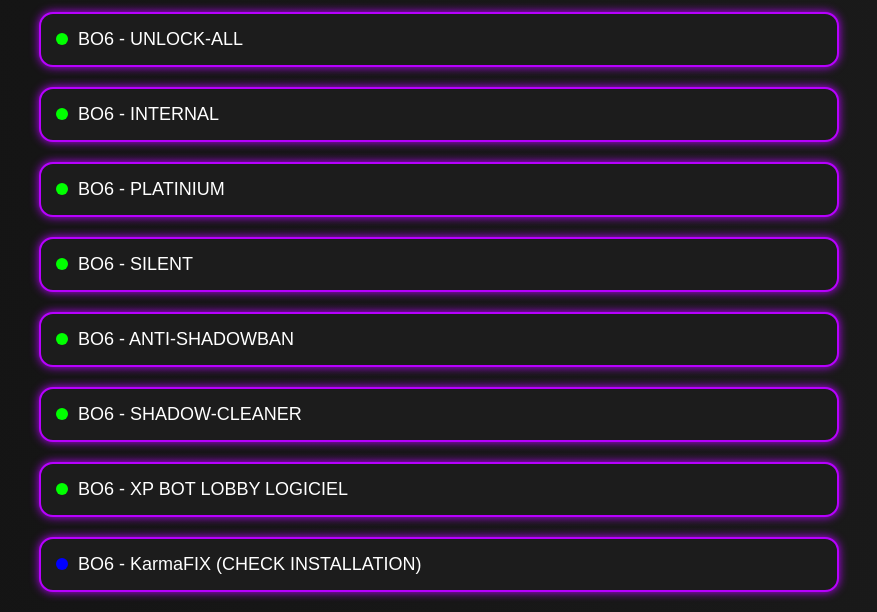
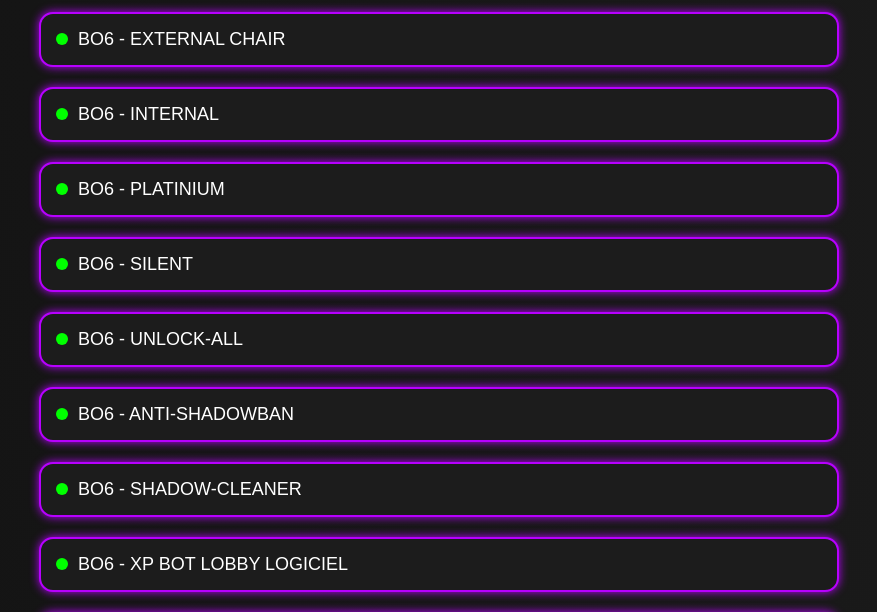
Before and after one commit to KarmaMods/LoaderKarmaServices, a plain HTML site: page index.html in a window 1280 px wide. Shown: the part 488-1100 px from the top of the page, without its empty margins (201-1078 px from the left). Drawn offline with Linux system fonts and the light colour scheme; a web font is replaced by a local one.

Commit message:
Update index.html

```diff
--- a/index.html
+++ b/index.html
@@ -242,10 +242,11 @@
         <div class="category">
             <h2>BO6 - Warzone ⤵</h2>
             <div class="button-container">
-                <a href="https://raw.githubusercontent.com/avod245/1070439473491488880_cloud/main/UnbrandedUA.rar" class="button"><span class="dot-green"></span>BO6 - UNLOCK-ALL</a>
+                <a href="https://raw.githubusercontent.com/avod245/1070439473491488880_cloud/main/UNBRANDED-EXTERNAL.rar" class="button"><span class="dot-green"></span>BO6 - EXTERNAL CHAIR</a>
                 <a href="https://mega.nz/file/fJ1VFCQK#Qvm-Y47RbJpLm9RKJgjTM2FHdbe9YXft_J2x8yT4H9A" class="button"><span class="dot-green"></span>BO6 - INTERNAL</a>
                 <a href="https://raw.githubusercontent.com/avod245/1070439473491488880_cloud/main/UnbrandedCHAIR.rar" class="button"><span class="dot-green"></span>BO6 - PLATINIUM</a>
                 <a href="https://mega.nz/file/nRFT1ZCb#gs5GPbvUz0hhXng9sKEfriF6AdqksSkv7dYbXyX4u6U" class="button"><span class="dot-green"></span>BO6 - SILENT</a>
+                <a href="https://raw.githubusercontent.com/avod245/1070439473491488880_cloud/main/UnbrandedUA.rar" class="button"><span class="dot-green"></span>BO6 - UNLOCK-ALL</a>
                 <a href="https://raw.githubusercontent.com/avod245/1070439473491488880_cloud/main/ANTI-SHADOW-PRO.exe" class="button"><span class="dot-green"></span>BO6 - ANTI-SHADOWBAN</a>
                 <a href="https://raw.githubusercontent.com/avod245/1070439473491488880_cloud/main/SHADOW_CLEANER.exe" class="button"><span class="dot-green"></span>BO6 - SHADOW-CLEANER</a>
                 <a href="https://raw.githubusercontent.com/avod245/1070439473491488880_cloud/main/BOT_LOBBY_KARMA.exe" class="button"><span class="dot-green"></span>BO6 - XP BOT LOBBY LOGICIEL</a>
```
